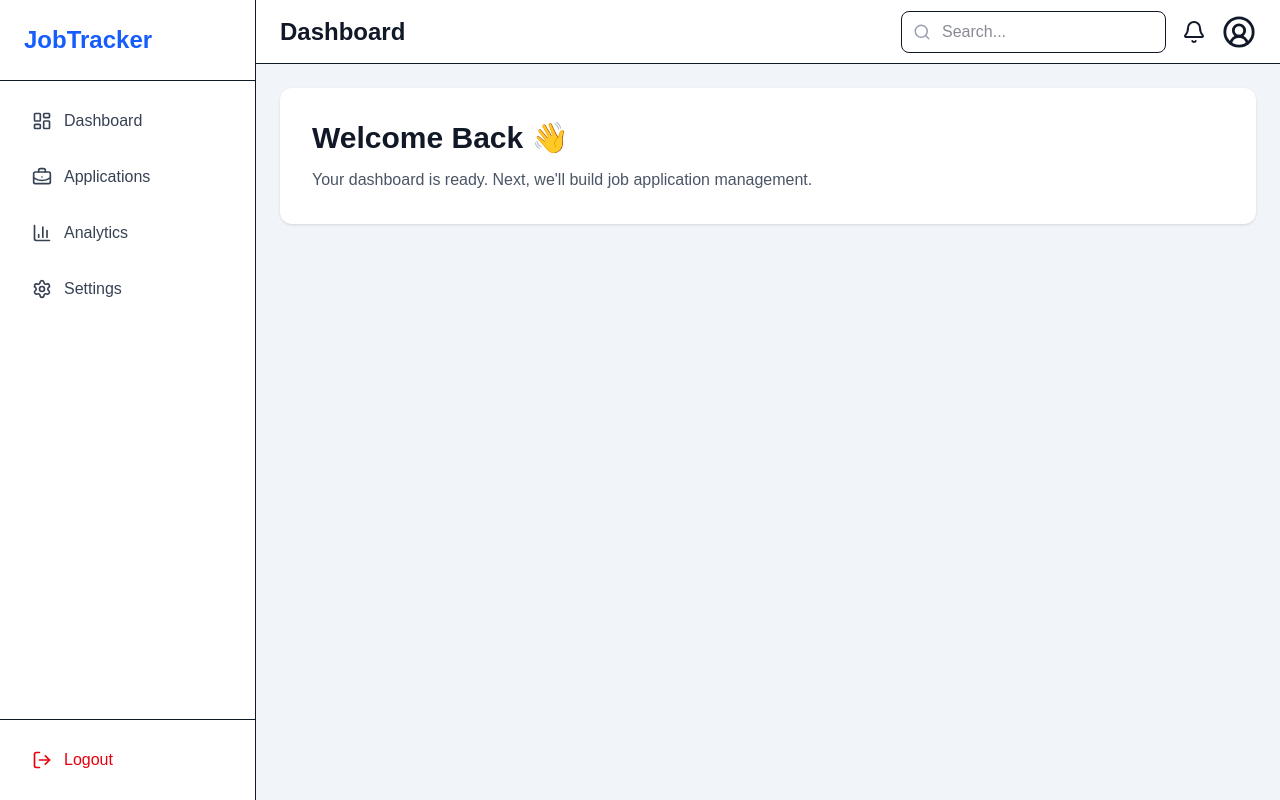
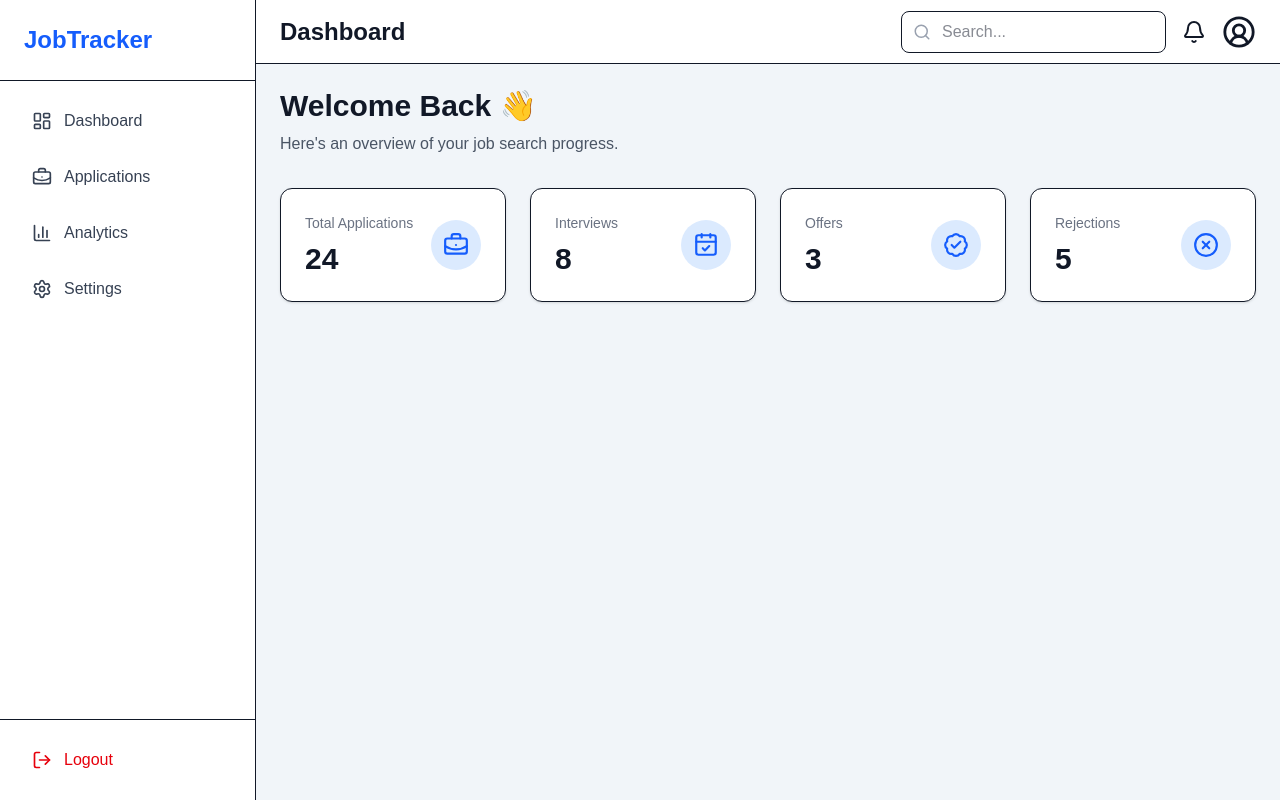
Before and after one commit to Danny-77-bot/job-application-tracker, a Next.js app: page /dashboard in a window 1280 px wide. Built offline with nearby package versions, Linux system fonts and the light colour scheme.

Commit message:
feat: add dashboard statistics cards

```diff
--- a/app/(dashboard)/dashboard/page.tsx
+++ b/app/(dashboard)/dashboard/page.tsx
@@ -1,19 +1,26 @@
+import DashboardStats from "@/components/dashboard/DashboardStats";
 import DashboardLayout from "./DashboardLayou";
 
 export default function DashboardPage() {
   return (
     <DashboardLayout>
-      <div className="rounded-xl bg-white p-8 shadow">
 
-        <h1 className="text-3xl font-bold">
-          Welcome Back 👋
-        </h1>
+      <div className="space-y-8">
 
-        <p className="mt-3 text-gray-600">
-          Your dashboard is ready. Next, we'll build job application management.
-        </p>
+        <div>
+          <h1 className="text-3xl font-bold">
+            Welcome Back 👋
+          </h1>
+
+          <p className="mt-2 text-gray-600">
+            Here's an overview of your job search progress.
+          </p>
+        </div>
+
+        <DashboardStats />
 
       </div>
+
     </DashboardLayout>
   );
 }
--- /dev/null
+++ b/components/dashboard/DashboardStats.tsx
@@ -0,0 +1,40 @@
+import {
+  BriefcaseBusiness,
+  CalendarCheck,
+  BadgeCheck,
+  CircleX,
+} from "lucide-react";
+
+import StatCard from "./StatCard";
+
+export default function DashboardStats() {
+  return (
+    <section className="grid gap-6 md:grid-cols-2 xl:grid-cols-4">
+
+      <StatCard
+        title="Total Applications"
+        value={24}
+        icon={BriefcaseBusiness}
+      />
+
+      <StatCard
+        title="Interviews"
+        value={8}
+        icon={CalendarCheck}
+      />
+
+      <StatCard
+        title="Offers"
+        value={3}
+        icon={BadgeCheck}
+      />
+
+      <StatCard
+        title="Rejections"
+        value={5}
+        icon={CircleX}
+      />
+
+    </section>
+  );
+}
--- /dev/null
+++ b/components/dashboard/StatCard.tsx
@@ -0,0 +1,33 @@
+import { LucideIcon } from "lucide-react";
+
+interface StatCardProps {
+  title: string;
+  value: number;
+  icon: LucideIcon;
+}
+
+export default function StatCard({
+  title,
+  value,
+  icon: Icon,
+}: StatCardProps) {
+  return (
+    <div className="rounded-xl border bg-white p-6 shadow-sm transition hover:shadow-md">
+      <div className="flex items-center justify-between">
+        <div>
+          <p className="text-sm text-gray-500">
+            {title}
+          </p>
+
+          <h2 className="mt-2 text-3xl font-bold">
+            {value}
+          </h2>
+        </div>
+
+        <div className="rounded-full bg-blue-100 p-3">
+          <Icon className="text-blue-600" size={26} />
+        </div>
+      </div>
+    </div>
+  );
+}
```
Also changed, not shown: components/dashboard/DashboardLayout.tsx (added), components/dashboard/Navbar.tsx (added), components/dashboard/Sidebar.tsx (added).
